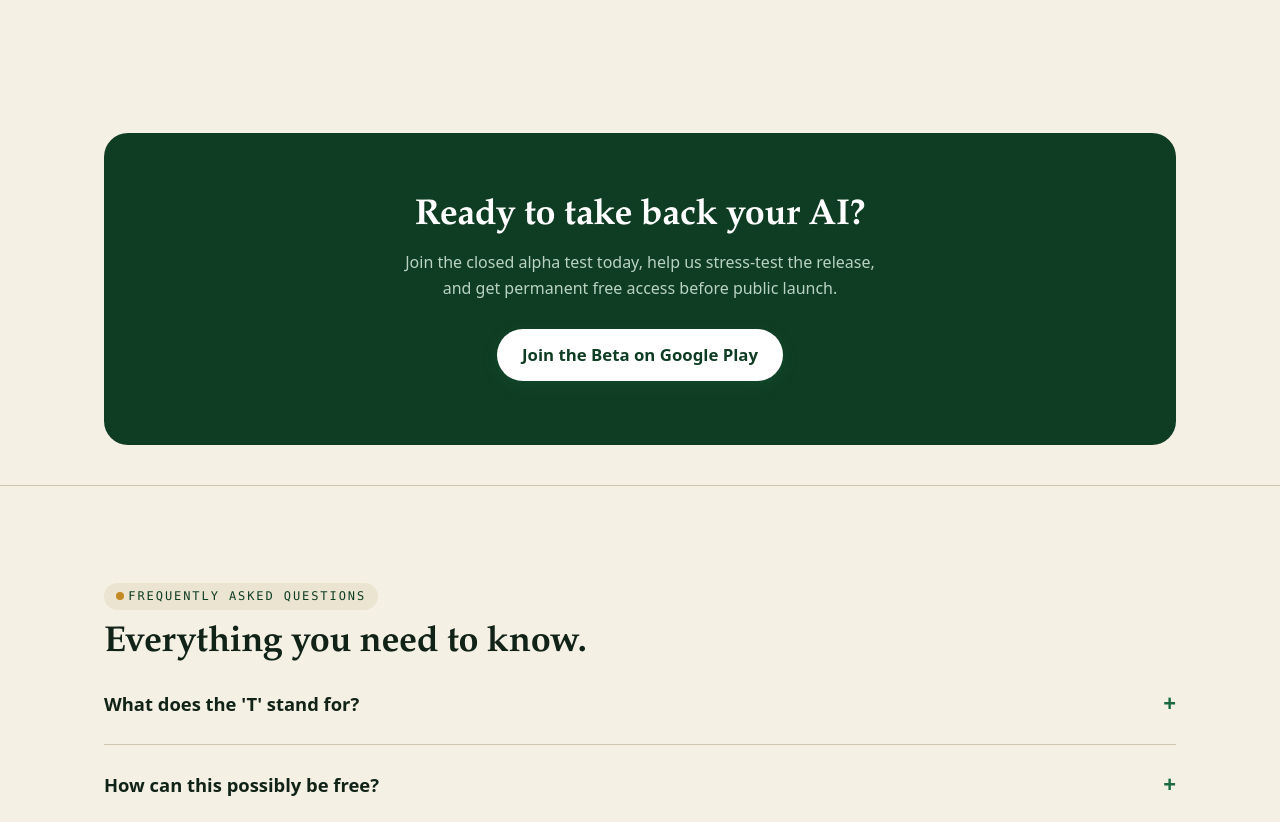
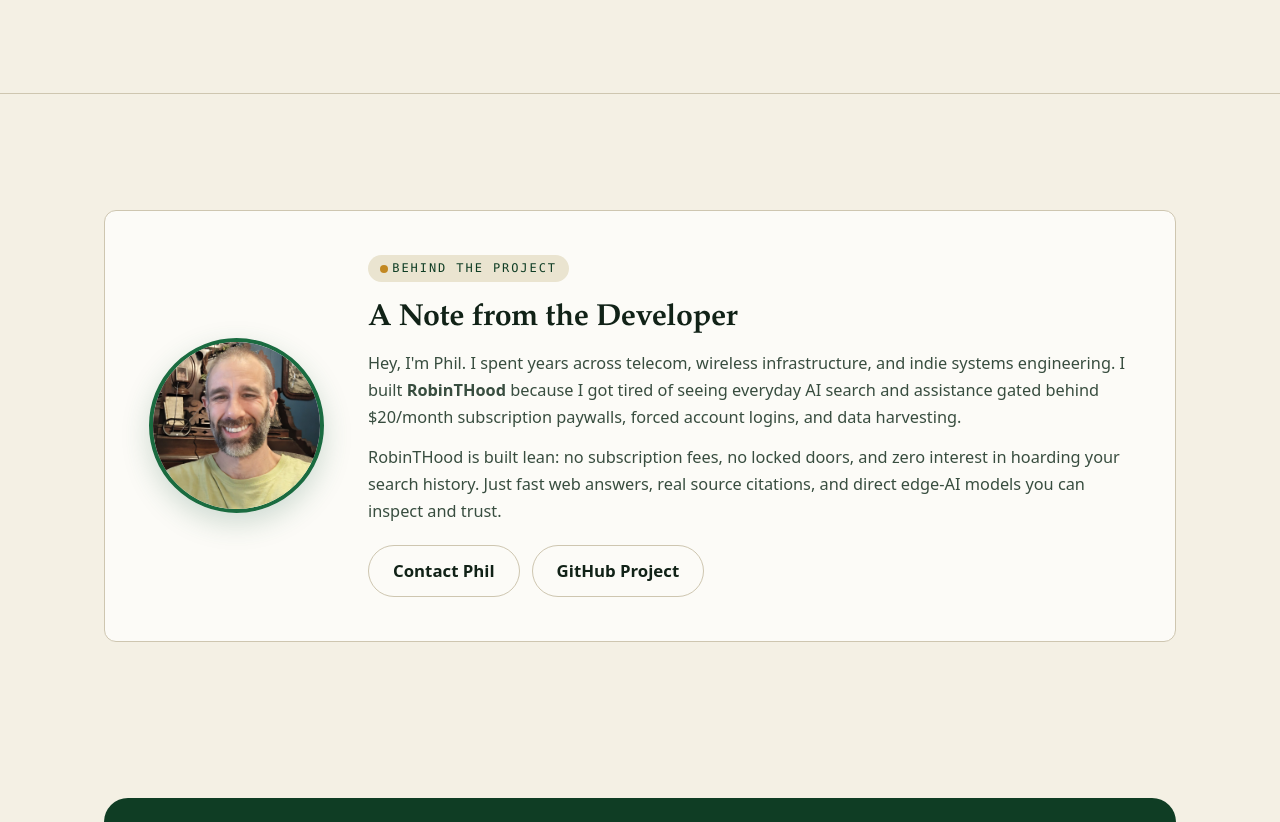
Before and after one commit to edotwedo/RobinTHood, a plain HTML site: page site/index.html in a window 1280 px wide. Shown: the part 1743-2565 px from the top of the page. Drawn offline with Linux system fonts and the light colour scheme.

Commit message:
feat(site): add About the Developer section with Phil profile photo

```diff
--- a/site/index.html
+++ b/site/index.html
@@ -170,6 +170,34 @@
   .cta-band .btn-primary { background: #fff; color: var(--green-deep); }
   .cta-band .btn-primary:hover { background: var(--paper); }
 
+  .dev-card {
+    display: flex;
+    gap: clamp(24px, 5vw, 44px);
+    align-items: center;
+    background: var(--paper-card);
+    border: 1px solid var(--line);
+    border-radius: var(--radius);
+    padding: clamp(24px, 5vw, 44px);
+    margin: 20px 0;
+  }
+  @media(max-width: 720px) {
+    .dev-card { flex-direction: column; text-align: center; }
+    .dev-links { justify-content: center; }
+  }
+  .dev-avatar {
+    width: clamp(130px, 22vw, 175px);
+    height: clamp(130px, 22vw, 175px);
+    border-radius: 50%;
+    object-fit: cover;
+    border: 4px solid var(--green);
+    box-shadow: 0 10px 28px rgba(45, 106, 79, 0.22);
+    flex-shrink: 0;
+  }
+  .dev-body { flex: 1; }
+  .dev-body h2 { margin: 6px 0 14px; font-size: clamp(1.4rem, 2.8vw, 1.9rem); color: var(--ink); }
+  .dev-text { color: var(--ink-soft); font-size: 1.02rem; line-height: 1.65; margin: 0 0 14px; }
+  .dev-links { display: flex; gap: 12px; margin-top: 20px; flex-wrap: wrap; }
+
   footer.site { border-top: 1px solid var(--line); padding: 40px 0; color: var(--muted); font-size: 0.88rem; }
   .foot-flex { display: flex; justify-content: space-between; align-items: center; flex-wrap: wrap; gap: 16px; }
   footer a { color: var(--ink-soft); text-decoration: none; }
@@ -184,6 +212,7 @@
     <nav class="links" aria-label="Sections">
       <a href="#features">Features</a>
       <a href="#privacy">Privacy</a>
+      <a href="#about">About</a>
       <a href="#faq">FAQ</a>
       <a href="https://github.com/edotwedo/RobinTHood" target="_blank" rel="noopener">GitHub</a>
     </nav>
@@ -276,6 +305,28 @@
     </div>
   </section>
 
+  <section id="about" class="rule">
+    <div class="wrap">
+      <div class="dev-card">
+        <img class="dev-avatar" src="phil.jpg" alt="Phil - Developer of RobinTHood" width="170" height="170" />
+        <div class="dev-body">
+          <span class="eyebrow kicker">Behind the Project</span>
+          <h2>A Note from the Developer</h2>
+          <p class="dev-text">
+            Hey, I'm Phil. I spent years across telecom, wireless infrastructure, and indie systems engineering. I built <strong>RobinTHood</strong> because I got tired of seeing everyday AI search and assistance gated behind $20/month subscription paywalls, forced account logins, and data harvesting.
+          </p>
+          <p class="dev-text">
+            RobinTHood is built lean: no subscription fees, no locked doors, and zero interest in hoarding your search history. Just fast web answers, real source citations, and direct edge-AI models you can inspect and trust.
+          </p>
+          <div class="dev-links">
+            <a class="btn btn-secondary" href="mailto:aroundrobin@protonmail.com">Contact Phil</a>
+            <a class="btn btn-secondary" href="https://github.com/edotwedo/RobinTHood" target="_blank" rel="noopener">GitHub Project</a>
+          </div>
+        </div>
+      </div>
+    </div>
+  </section>
+
   <section class="wrap">
     <div class="cta-band">
       <h2>Ready to take back your AI?</h2>
```
Also changed, not shown: HANDOFF.md (added, +27 -0 lines), site/phil.jpg (added).
